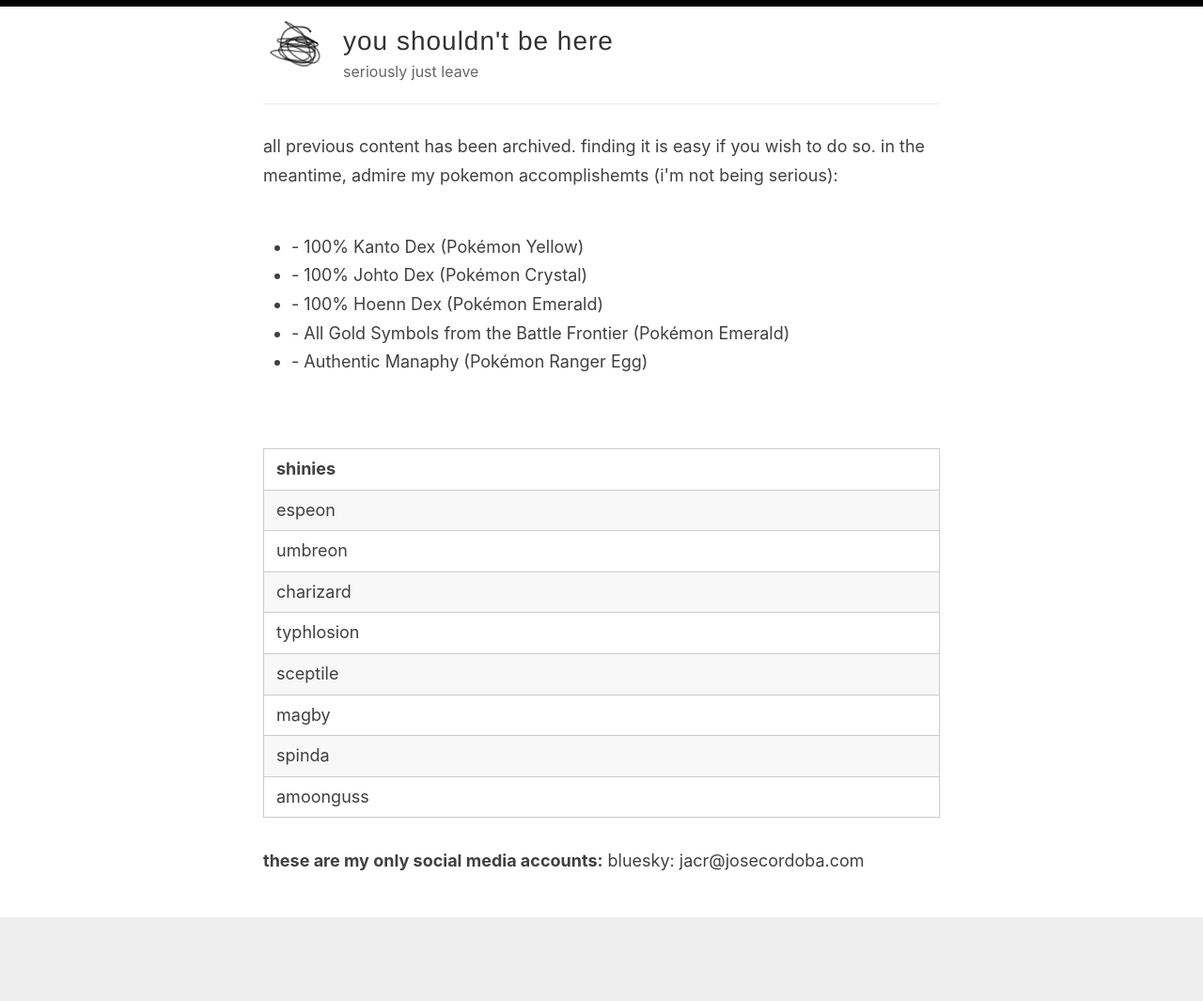
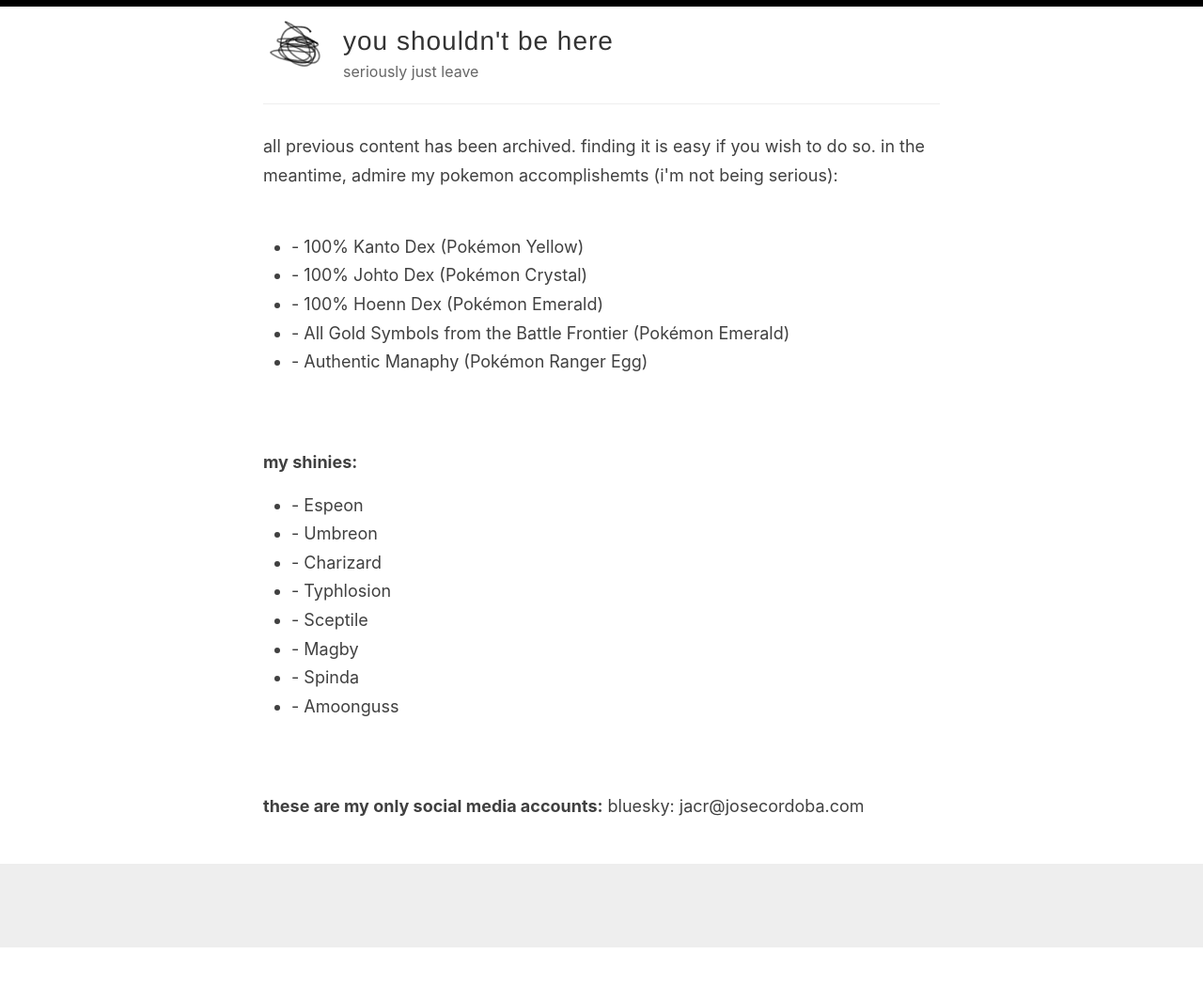
Before and after one commit to jacordobaruiz/hello, a Jekyll site: the page built from index.html, in a window 1280 px wide. Shown: the whole page at 94% size. Built offline with Jekyll 4.4.1, drawn with Linux system fonts in a browser that asks for light colours; the list of posts is cut into pages by our own code; after the commit the page ends 1008 px from its top, so only the background shows below that.

Commit message:
Update index.html

```diff
--- a/index.html
+++ b/index.html
@@ -14,35 +14,18 @@
 </ul>
 <br>
 <br>
-<table border="1" style="width: 100%;">
-  <tr>
-    <td><strong>shinies</strong></td>
-  </tr>
-  <tr>
-    <td>espeon</td>
-  </tr>
-  <tr>
-    <td>umbreon</td>
-  </tr>
-  <tr>
-    <td>charizard</td>
-  </tr>
-  <tr>
-    <td>typhlosion</td>
-  </tr>
-  <tr>
-    <td>sceptile</td>
-  </tr>
-  <tr>
-    <td>magby</td>
-  </tr>
-  <tr>
-    <td>spinda</td>
-  </tr>
-  <tr>
-    <td>amoonguss</td>
-  </tr>
-</table>
+<b>my shinies:</b>
+<ul>
+  <li>- Espeon</li>
+  <li>- Umbreon</li>
+  <li>- Charizard</li>
+  <li>- Typhlosion</li>
+  <li>- Sceptile</li>
+  <li>- Magby</li>
+  <li>- Spinda</li>
+  <li>- Amoonguss</li>
+</ul>
+<br>
  <br>
 <b>these are my only social media accounts:</b>
 bluesky: jacr@josecordoba.com<br>
```
